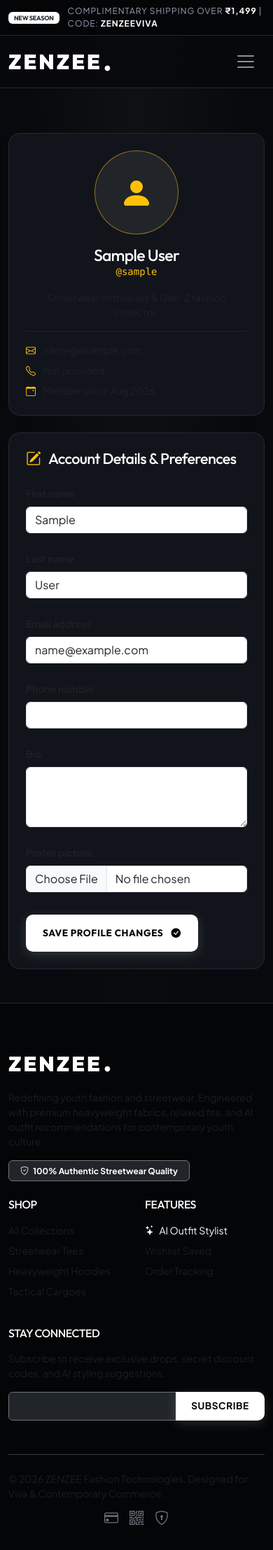
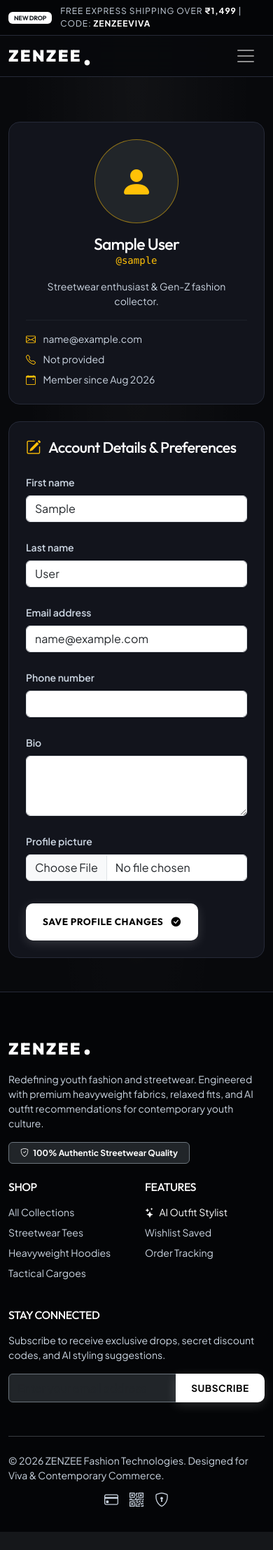
Before and after one commit to armanansari200478-web/ZENZEE, a Django app: page /accounts/profile/ in a window 390 px wide. Shown: the whole page at 70% size. After the commit the page ends 2189 px from the top, so only its background shows below. Run offline with Django 5.2, Linux system fonts and the light colour scheme; the visitor is signed in with stand-in values (Sample User, id 1).

Commit message:
Auto-seed DB on Railway, lighten text contrast, and enhance mobile responsiveness

```diff
--- a/backend/templates/base.html
+++ b/backend/templates/base.html
@@ -17,17 +17,17 @@
             --bg-main: #08090C;
             --bg-surface: #12141C;
             --bg-surface-hover: #191C28;
-            --border-color: #242836;
-            --border-hover: #3E4456;
+            --border-color: #262A38;
+            --border-hover: #454D63;
 
             --brand-white: #FFFFFF;
-            --brand-light: #F1F5F9;
-            --brand-silver: #94A3B8;
-            --brand-muted: #64748B;
+            --brand-light: #F8FAFC;
+            --brand-silver: #E2E8F0;
+            --brand-muted: #CBD5E1;
 
             --accent-red: #E63946;
             --text-heading: #FFFFFF;
-            --text-body: #94A3B8;
+            --text-body: #E2E8F0;
         }
 
         * {
@@ -38,7 +38,7 @@
 
         body {
             background-color: var(--bg-main);
-            background-image: radial-gradient(ellipse at 50% 0%, rgba(255, 255, 255, 0.03) 0%, transparent 60%);
+            background-image: radial-gradient(ellipse at 50% 0%, rgba(255, 255, 255, 0.04) 0%, transparent 60%);
             color: var(--text-body);
             font-family: 'Plus Jakarta Sans', sans-serif;
             min-height: 100vh;
@@ -53,6 +53,11 @@
             letter-spacing: -0.03em;
         }
 
+        /* Light, readable text overrides for optimal contrast */
+        p, .text-muted, .text-secondary {
+            color: #CBD5E1 !important;
+        }
+
         /* Top Announcement Ticker Bar */
         .top-announcement-bar {
             background: #040507;
@@ -60,7 +65,7 @@
             font-size: 0.75rem;
             letter-spacing: 0.08em;
             text-transform: uppercase;
-            color: #94A3B8;
+            color: #CBD5E1;
             padding: 0.45rem 0;
         }
 
@@ -71,11 +76,11 @@
 
         /* Main Luxury Glass Navbar */
         .navbar-zenzee {
-            background: rgba(8, 9, 12, 0.92);
+            background: rgba(8, 9, 12, 0.94);
             backdrop-filter: blur(24px);
             -webkit-backdrop-filter: blur(24px);
             border-bottom: 1px solid var(--border-color);
-            padding: 0.9rem 0;
+            padding: 0.8rem 0;
             transition: all 0.3s ease;
         }
 
@@ -103,7 +108,7 @@
             font-weight: 600;
             letter-spacing: 0.06em;
             text-transform: uppercase;
-            color: #94A3B8 !important;
+            color: #CBD5E1 !important;
             padding: 0.5rem 1rem !important;
             transition: all 0.25s ease;
             position: relative;
@@ -136,8 +141,8 @@
 
         .search-pill:focus-within {
             border-color: #FFFFFF;
-            box-shadow: 0 0 15px rgba(255, 255, 255, 0.12);
-            background: #191D2B;
+            box-shadow: 0 0 15px rgba(255, 255, 255, 0.15);
+            background: #1A1E2C;
         }
 
         .search-pill input {
@@ -150,7 +155,7 @@
         }
 
         .search-pill input::placeholder {
-            color: #64748B;
+            color: #94A3B8;
         }
 
         /* Nav Icon Action Buttons */
@@ -173,7 +178,7 @@
             border-color: #FFFFFF;
             color: #FFFFFF;
             transform: translateY(-2px);
-            box-shadow: 0 4px 15px rgba(255, 255, 255, 0.1);
+            box-shadow: 0 4px 15px rgba(255, 255, 255, 0.15);
         }
 
         /* Buttons */
@@ -244,7 +249,7 @@
         }
 
         .product-card:hover {
-            border-color: rgba(255, 255, 255, 0.35);
+            border-color: rgba(255, 255, 255, 0.4);
             transform: translateY(-6px);
             box-shadow: 0 18px 40px rgba(0, 0, 0, 0.7);
         }
@@ -285,9 +290,9 @@
             position: absolute;
             top: 12px;
             right: 12px;
-            background: rgba(8, 9, 12, 0.85);
+            background: rgba(8, 9, 12, 0.88);
             backdrop-filter: blur(8px);
-            border: 1px solid rgba(255, 255, 255, 0.2);
+            border: 1px solid rgba(255, 255, 255, 0.25);
             color: #FFFFFF;
             font-weight: 700;
             font-size: 0.68rem;
@@ -304,6 +309,34 @@
             padding: 4rem 0 2rem;
         }
 
+        /* Mobile Responsiveness Media Queries */
+        @media (max-width: 768px) {
+            .navbar-zenzee {
+                padding: 0.6rem 0;
+            }
+            .brand-logo {
+                font-size: 1.45rem;
+            }
+            .search-pill {
+                width: 100%;
+                margin: 0.5rem 0;
+            }
+            .hero-glass-card {
+                padding: 1.75rem 1.25rem !important;
+            }
+            h1.display-4 {
+                font-size: clamp(1.8rem, 7vw, 2.5rem) !important;
+            }
+            .value-icon-box {
+                width: 44px;
+                height: 44px;
+                font-size: 1.25rem;
+            }
+            .product-card .p-4 {
+                padding: 1rem !important;
+            }
+        }
+
         /* Custom Scrollbar */
         ::-webkit-scrollbar {
             width: 8px;
@@ -312,7 +345,7 @@
             background: #08090C;
         }
         ::-webkit-scrollbar-thumb {
-            background: #242836;
+            background: #262A38;
             border-radius: 4px;
         }
         ::-webkit-scrollbar-thumb:hover {
@@ -327,13 +360,13 @@
     <div class="top-announcement-bar">
         <div class="container d-flex justify-content-between align-items-center">
             <div class="d-flex align-items-center gap-2">
-                <span class="badge bg-white text-dark font-heading fw-bold px-2 py-1 me-1">NEW SEASON</span>
-                <span>COMPLIMENTARY SHIPPING OVER <span class="white-highlight">₹1,499</span> | CODE: <span class="white-highlight">ZENZEEVIVA</span></span>
+                <span class="badge bg-white text-dark font-heading fw-bold px-2 py-1 me-1">NEW DROP</span>
+                <span>FREE EXPRESS SHIPPING OVER <span class="white-highlight">₹1,499</span> | CODE: <span class="white-highlight">ZENZEEVIVA</span></span>
             </div>
             <div class="d-none d-md-flex align-items-center gap-3">
                 <a href="{% url 'ai_stylist' %}" class="text-decoration-none white-highlight"><i class="bi bi-stars"></i> TRY AI OUTFIT STYLIST</a>
                 <span class="text-muted">|</span>
-                <span>GLOBAL SHIPPING</span>
+                <span>INDIA & GLOBAL</span>
             </div>
         </div>
     </div>
@@ -431,7 +464,7 @@
                     <a class="brand-logo mb-3 d-inline-block" href="{% url 'home' %}">
                         ZENZEE<span class="white-dot">.</span>
                     </a>
-                    <p class="text-muted small pe-lg-4 mb-3">
+                    <p class="text-muted small pe-lg-4 mb-3" style="color: #CBD5E1 !important;">
                         Redefining youth fashion and streetwear. Engineered with premium heavyweight fabrics, relaxed fits, and AI outfit recommendations for contemporary youth culture.
                     </p>
                     <div class="d-flex gap-2">
@@ -473,7 +506,7 @@
             <hr class="border-secondary mb-4 opacity-50">
 
             <div class="d-flex flex-column flex-md-row justify-content-between align-items-center small text-muted gap-2">
-                <p class="mb-0">&copy; 2026 ZENZEE Fashion Technologies. Designed for Viva & Contemporary Commerce.</p>
+                <p class="mb-0" style="color: #CBD5E1 !important;">&copy; 2026 ZENZEE Fashion Technologies. Designed for Viva & Contemporary Commerce.</p>
                 <div class="d-flex gap-3 fs-5">
                     <i class="bi bi-credit-card text-secondary" title="Razorpay / Cards"></i>
                     <i class="bi bi-qr-code text-secondary" title="UPI Payment"></i>
--- a/railway.toml
+++ b/railway.toml
@@ -3,7 +3,7 @@ builder = "RAILPACK"
 buildCommand = "cd backend && python manage.py collectstatic --noinput"
 
 [deploy]
-preDeployCommand = "cd backend && python manage.py migrate --noinput"
+preDeployCommand = "cd backend && python manage.py migrate --noinput && python manage.py seed_data"
 startCommand = "cd backend && gunicorn config.wsgi:application --bind 0.0.0.0:$PORT --workers 3 --log-file -"
 healthcheckPath = "/health/"
 healthcheckTimeout = 120
```
